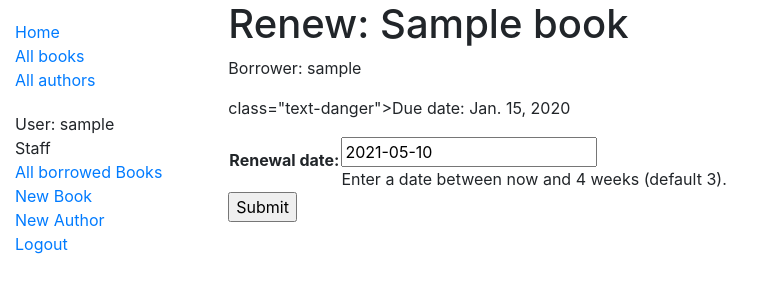
After one commit to sabdelmalik/locallibrary, a Django app: page /catalog/book/00000000-0000-0000-0000-000000000001/renew/ in a window 1280 px wide. The commit adds this page. Shown: the top 300 px of the page, without its empty margins (0-774 px from the left). Run offline with Django 3.2, Linux system fonts and the light colour scheme; a user stored in the database is signed in; tables that the repository leaves empty hold one stand-in row (values such as "Sample post").

Commit message:
End of Part 9

```diff
--- /dev/null
+++ b/catalog/forms.py
@@ -0,0 +1,47 @@
+import datetime
+
+from django import forms
+from django.core.exceptions import ValidationError
+from django.utils.translation import ugettext_lazy as _
+
+class RenewBookForm(forms.Form):
+    renewal_date = forms.DateField(help_text="Enter a date between now and 4 weeks (default 3).")
+
+    def clean_renewal_date(self):
+        data = self.cleaned_data['renewal_date']
+
+        # Check if a date is not in the past.
+        if data < datetime.date.today():
+            raise ValidationError(_('Invalid date - renewal in past'))
+
+        # Check if a date is in the allowed range (+4 weeks from today).
+        if data > datetime.date.today() + datetime.timedelta(weeks=4):
+            raise ValidationError(_('Invalid date - renewal more than 4 weeks ahead'))
+
+        # Remember to always return the cleaned data.
+        return data
+
+
+from django.forms import ModelForm
+from catalog.models import BookInstance
+
+class RenewBookModelForm(ModelForm):
+    def clean_due_back(self):
+       data = self.cleaned_data['due_back']
+
+       # Check if a date is not in the past.
+       if data < datetime.date.today():
+           raise ValidationError(_('Invalid date - renewal in past'))
+
+       # Check if a date is in the allowed range (+4 weeks from today).
+       if data > datetime.date.today() + datetime.timedelta(weeks=4):
+           raise ValidationError(_('Invalid date - renewal more than 4 weeks ahead'))
+
+       # Remember to always return the cleaned data.
+       return data
+
+    class Meta:
+        model = BookInstance
+        fields = ['due_back']
+        labels = {'due_back': _('Renewal date')}
+        help_texts = {'due_back': _('Enter a date between now and 4 weeks (default 3).')}
--- a/catalog/templates/base_generic.html
+++ b/catalog/templates/base_generic.html
@@ -28,6 +28,9 @@
                  {% if perms.catalog.can_mark_returned %}
                     <li><a href="{% url 'all-borrowed' %}">All borrowed Books</a></li>
                  {% endif %}
+                 <li><a href="{% url 'book-create' %}">New Book</a></li>
+                 <li><a href="{% url 'author-create' %}">New Author</a></li>
+                 <li><a href="{% url 'logout'%}?next={{request.path}}">Logout</a></li>
             {% else %}
                 <li><a href="{% url 'my-borrowed' %}">My Borrowed Books</a></li>
                 <li><a href="{% url 'logout'%}?next={{request.path}}">Logout</a></li>
--- /dev/null
+++ b/catalog/templates/catalog/book_renew_librarian.html
@@ -0,0 +1,15 @@
+{% extends "base_generic.html" %}
+
+{% block content %}
+  <h1>Renew: {{ book_instance.book.title }}</h1>
+  <p>Borrower: {{ book_instance.borrower }}</p>
+  <p>{% if book_instance.is_overdue %} class="text-danger"{% endif %}>Due date: {{ book_instance.due_back }}</p>
+
+  <form action="" method="post">
+    {% csrf_token %}
+    <table>
+    {{ form.as_table }}
+    </table>
+    <input type="submit" value="Submit">
+  </form>
+{% endblock %}
--- a/catalog/templates/catalog/bookinstance_list_borrowed.html
+++ b/catalog/templates/catalog/bookinstance_list_borrowed.html
@@ -9,6 +9,7 @@
       {% for bookinst in bookinstance_list %}
       <li class="{% if bookinst.is_overdue %}text-danger{% endif %}">
         <a href="{% url 'book-detail' bookinst.book.pk %}">{{bookinst.book.title}}</a> ({{ bookinst.due_back }})
+        {% if perms.catalog.can_mark_returned %}- <a href="{% url 'renew-book-librarian' bookinst.id %}">Renew</a>{% endif %}
       </li>
       {% endfor %}
     </ul>
--- a/catalog/urls.py
+++ b/catalog/urls.py
@@ -16,3 +16,19 @@ urlpatterns += [
 urlpatterns += [
     path('allbooks/', views.LoanedBooksListView.as_view(), name='all-borrowed'),
 ]
+
+urlpatterns += [
+    path('book/<uuid:pk>/renew/', views.renew_book_librarian, name='renew-book-librarian'),
+]
+
+urlpatterns += [
+    path('author/create/', views.AuthorCreate.as_view(), name='author-create'),
+    path('author/<int:pk>/update/', views.AuthorUpdate.as_view(), name='author-update'),
+    path('author/<int:pk>/delete/', views.AuthorDelete.as_view(), name='author-delete'),
+]
+
+urlpatterns += [
+    path('book/create/', views.BookCreate.as_view(), name='book-create'),
+    path('book/<int:pk>/update/', views.BookUpdate.as_view(), name='book-update'),
+    path('book/<int:pk>/delete/', views.BookDelete.as_view(), name='book-delete'),
+]
--- a/catalog/views.py
+++ b/catalog/views.py
@@ -40,7 +40,7 @@ from django.views import generic
 
 class BookListView(generic.ListView):
     model = Book
-    paginate_by = 2
+    paginate_by = 10
 
 class BookDetailView(generic.DetailView):
     model = Book
@@ -70,3 +70,81 @@ class LoanedBooksListView(LoginRequiredMixin,generic.ListView):
 
     def get_queryset(self):
         return BookInstance.objects.all().filter(status__exact='o').order_by('due_back')
+
+import datetime
+
+from django.contrib.auth.decorators import login_required, permission_required
+from django.shortcuts import get_object_or_404
+from django.http import HttpResponseRedirect
+from django.urls import reverse
+
+from catalog.forms import RenewBookForm
+from catalog.forms import RenewBookModelForm
+
+@login_required
+@permission_required('catalog.can_mark_returned', raise_exception=True)
+def renew_book_librarian(request, pk):
+    """View function for renewing a specific BookInstance by librarian."""
+    book_instance = get_object_or_404(BookInstance, pk=pk)
+
+    # If this is a POST request then process the Form data
+    if request.method == 'POST':
+
+        # Create a form instance and populate it with data from the request (binding):
+        form = RenewBookForm(request.POST)
+
+        # Check if the form is valid:
+        if form.is_valid():
+            # process the data in form.cleaned_data as required (here we just write it to the model due_back field)
+            book_instance.due_back = form.cleaned_data['renewal_date']
+            book_instance.save()
+
+            # redirect to a new URL:
+            return HttpResponseRedirect(reverse('all-borrowed') )
+
+    # If this is a GET (or any other method) create the default form.
+    else:
+        proposed_renewal_date = datetime.date.today() + datetime.timedelta(weeks=3)
+        #form = RenewBookForm(initial={'renewal_date': proposed_renewal_date})
+        form = RenewBookModelForm(initial={'due_back': proposed_renewal_date})
+
+    context = {
+        'form': form,
+        'book_instance': book_instance,
+    }
+
+    return render(request, 'catalog/book_renew_librarian.html', context)
+
+
+#----------------------------------------------------
+from django.views.generic.edit import CreateView, UpdateView, DeleteView
+from django.urls import reverse_lazy
+
+from catalog.models import Author
+
+class AuthorCreate(CreateView):
+    model = Author
+    fields = ['first_name', 'last_name', 'date_of_birth', 'date_of_death']
+    initial = {'date_of_death': '11/06/2020'}
+
+class AuthorUpdate(UpdateView):
+    model = Author
+    fields = '__all__' # Not recommended (potential security issue if more fields added)
+
+class AuthorDelete(DeleteView):
+    model = Author
+    success_url = reverse_lazy('authors')
+#----------------------------------------------------
+from catalog.models import Book
+
+class BookCreate(CreateView):
+    model = Book
+    fields = ['title', 'author', 'summary', 'isbn', 'genre', 'language']
+
+class BookUpdate(UpdateView):
+    model = Book
+    fields = ['title', 'author', 'summary', 'isbn', 'genre', 'language']
+
+class BookDelete(DeleteView):
+    model = Book
+    success_url = reverse_lazy('books')
```
Also changed, not shown: catalog/templates/catalog/author_confirm_delete.html (added, +14 -0 lines), catalog/templates/catalog/author_form.html (added, +11 -0 lines), catalog/templates/catalog/book_confirm_delete.html (added, +14 -0 lines), catalog/templates/catalog/book_form.html (added, +11 -0 lines), 1 other file.
